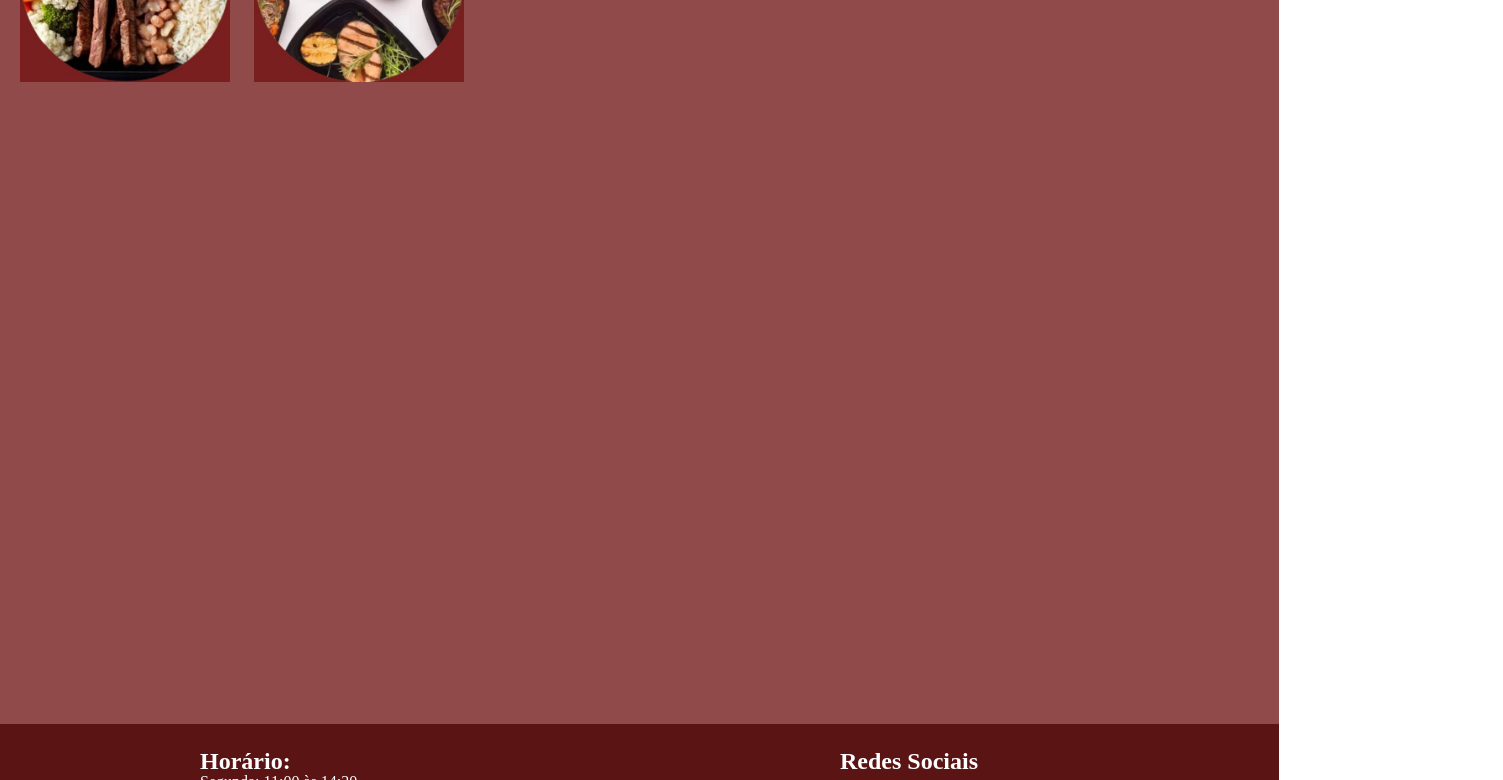
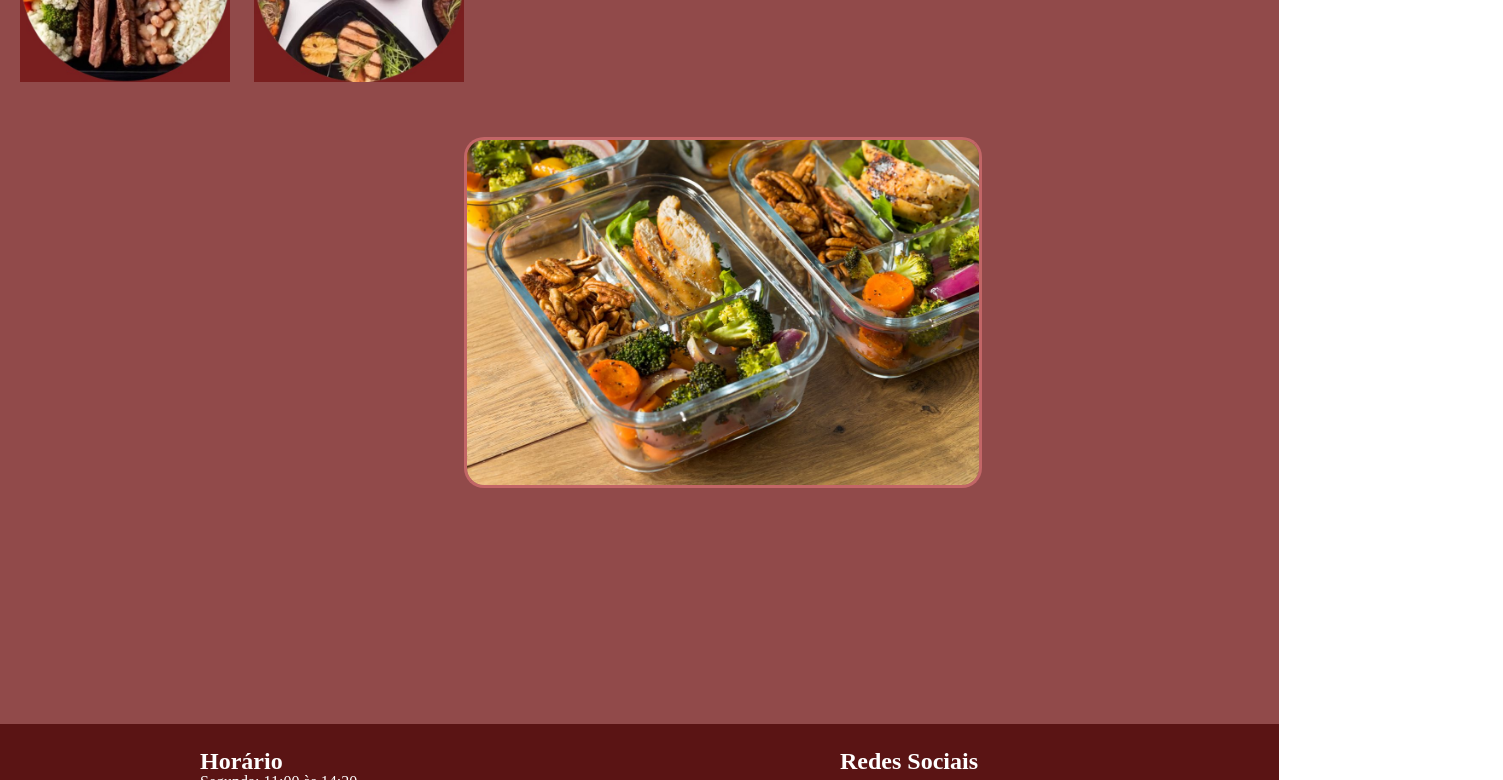
Before and after one commit to wesley-mn/marmitaria_KDelicia, a plain HTML site: page index.html in a window 1280 px wide. Shown: the part 740-1520 px from the top of the page, 1503 px wide, since content can reach past the window. Drawn offline with Linux system fonts and the light colour scheme; files whose address does not match are found by name.

Commit message:
pagina 1

```diff
--- a/css/default.css
+++ b/css/default.css
@@ -66,6 +66,7 @@ header {
 #foo1{
     margin: 25px 0px 0px 200px;
     position: absolute;
+    font-family: "font-family: system-ui, -apple-system, BlinkMacSystemFont, 'Segoe UI', Roboto, Oxygen, Ubuntu, Cantarell, 'Open Sans', 'Helvetica Neue', sans-serif";
 }
 /*id usado para mexer na legenda do rodape*/
 #foo2{
@@ -101,6 +102,7 @@ header {
 #foo8{
     margin: 25px 0px 0px 840px;
     position: absolute;
+    font-family: "font-family: system-ui, -apple-system, BlinkMacSystemFont, 'Segoe UI', Roboto, Oxygen, Ubuntu, Cantarell, 'Open Sans', 'Helvetica Neue', sans-serif";
 }
 /*id usado para mexer na legenda do rodape*/
 .insta{
@@ -128,6 +130,7 @@ header {
 #foo12{
     margin: 25px 0px 0px 1365px;
     position: absolute;
+    font-family: system-ui, -apple-system, BlinkMacSystemFont, 'Segoe UI', Roboto, Oxygen, Ubuntu, Cantarell, 'Open Sans', 'Helvetica Neue', sans-serif;
 }
 /*classe usada para mexer nas formas de pagamento*/
 .visa{
--- a/css/home.css
+++ b/css/home.css
@@ -84,10 +84,10 @@
     position: relative;
 }
 .fitness{
-    width: 50%;
+    width: 40%;
     height: auto;
     position: absolute;
-    margin: 325px 0px 0px -1235px;
+    margin: 325px 0px 0px 0px;
     border-radius: 20px;
     border-bottom-style: inset;
     border-right-style: inset;
--- a/index.html
+++ b/index.html
@@ -63,7 +63,7 @@
         <!--id usado para mexer no rodape do site-->
         <footer id="footer">
             <a>
-                <h2 id="foo1">Horário:</h2>
+                <h2 id="foo1">Horário</h2>
             </a>
 
             <a>
```
